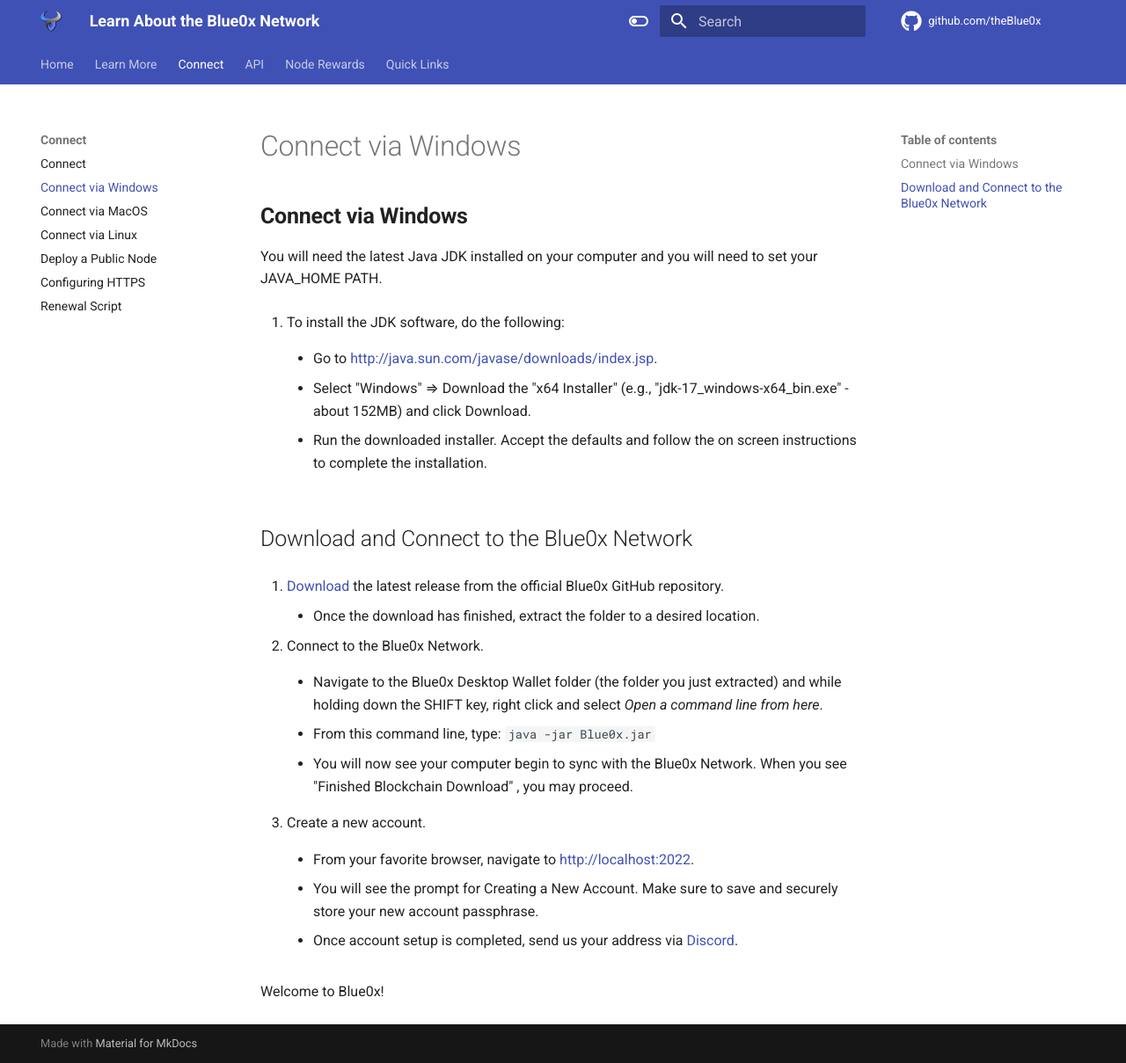
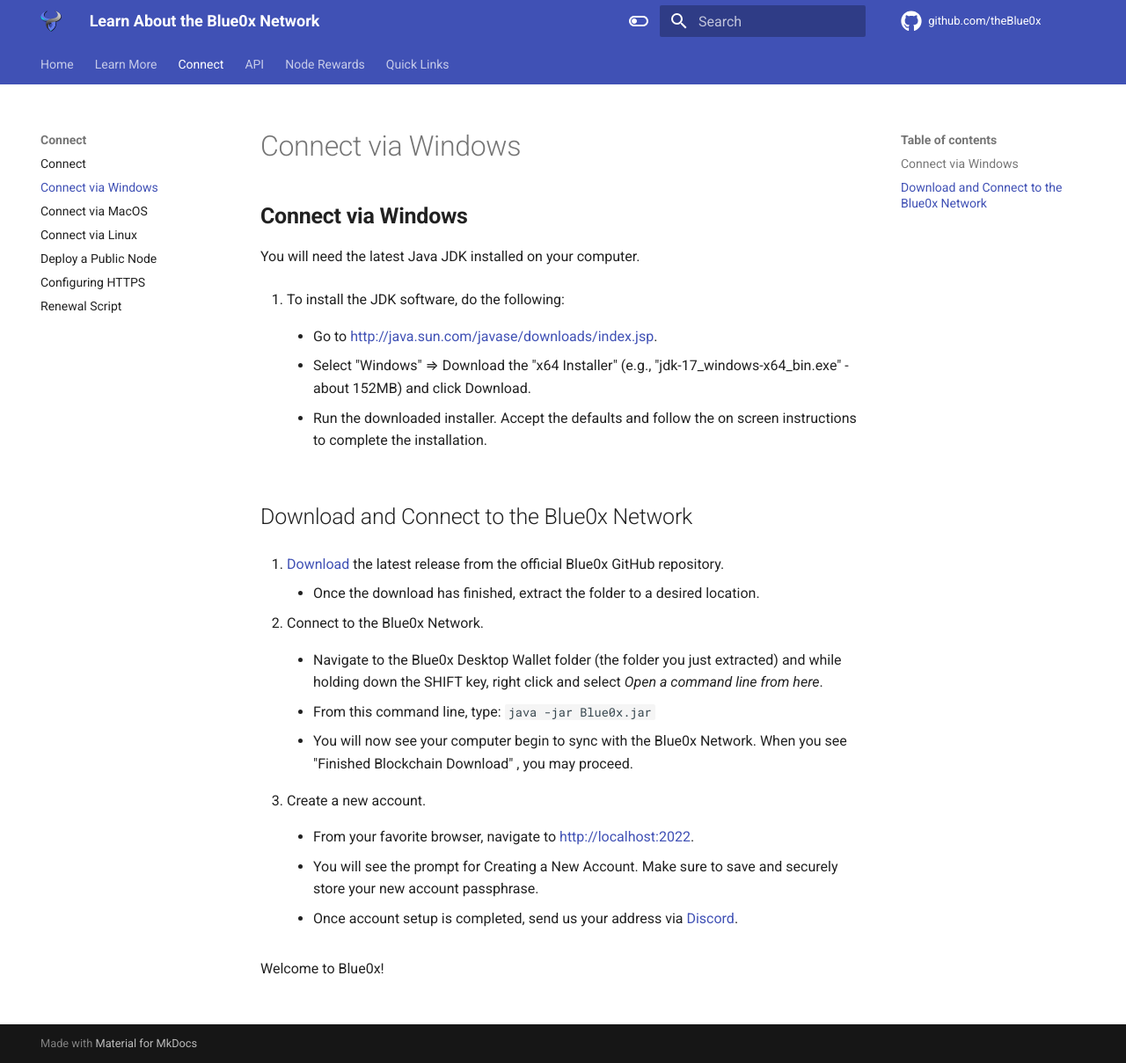
Before and after one commit to theBlue0x/docs, an MkDocs documentation site: the page built from docs/connect/local.md, in a window 1280 px wide and 1209 px high. Shown: the whole window at 88% size. Built offline with MkDocs 1.6.1 and Material for MkDocs 9.7.7, drawn with Linux system fonts in a browser that asks for light colours.

Commit message:
Update local.md

```diff
--- a/docs/connect/local.md
+++ b/docs/connect/local.md
@@ -1,6 +1,6 @@
 ## **Connect via Windows** ##
 
-You will need the latest Java JDK installed on your computer and you will need to set your JAVA_HOME PATH.
+You will need the latest Java JDK installed on your computer.
 
 1. To install the JDK software, do the following:
 
```
